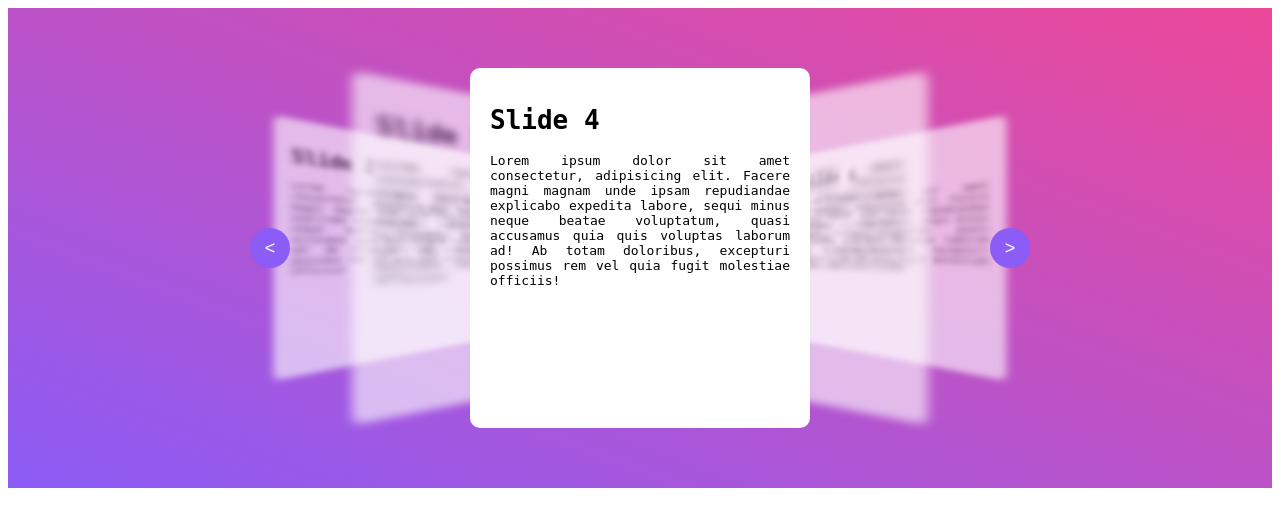
After one commit to Maliha-Akter/Freelancing-Job-Board_Project, a PHP site: page /Card.php in a window 1280 px wide. The commit adds this page. Shown: the top 527 px of the page. Run offline with PHP 8.4, Linux system fonts and the light colour scheme; a stand-in replaces the project's code that opens the database connection.

```diff
--- /dev/null
+++ b/Card.js
@@ -0,0 +1,51 @@
+let items = document.querySelectorAll('.slider .item');
+let next = document.getElementById('next');
+let prev = document.getElementById('prev');
+
+let active = 3;
+
+function loadShow() {
+    let stt = 0;
+    items[active].style.transform = `none`;
+    items[active].style.zIndex = 1;
+    items[active].style.filter = 'none';
+    items[active].style.opacity = 1;
+    for (var i = active + 1; i < items.length; i++) {
+        stt++;
+        items[i].style.transform = `translateX(${120 * stt}px) scale(${1 - 0.2 * stt}) perspective(16px) rotateY(-1deg)`;
+        items[i].style.zIndex = -stt;
+        items[i].style.filter = 'blur(5px)';
+        items[i].style.opacity = stt > 2 ? 0 : 0.6;
+    }
+    stt = 0;
+    for (var i = active - 1; i >= 0; i--) {
+        stt++;
+        items[i].style.transform = `translateX(${-120 * stt}px) scale(${1 - 0.2 * stt}) perspective(16px) rotateY(1deg)`;
+        items[i].style.zIndex = -stt;
+        items[i].style.filter = 'blur(5px)';
+        items[i].style.opacity = stt > 2 ? 0 : 0.6;
+    }
+}
+
+function nextSlide() {
+    active = active + 1 < items.length ? active + 1 : 0;
+    loadShow();
+}
+
+function prevSlide() {
+    active = active - 1 >= 0 ? active - 1 : items.length - 1;
+    loadShow();
+}
+
+loadShow();
+
+next.onclick = function () {
+    nextSlide();
+};
+
+prev.onclick = function () {
+    prevSlide();
+};
+
+// Automatically slide every 2 seconds
+setInterval(nextSlide, 4000);
--- /dev/null
+++ b/Card.php
@@ -0,0 +1,48 @@
+<!DOCTYPE html>
+<html lang="en">
+<head>
+  <meta charset="UTF-8">
+  <meta http-equiv="X-UA-Compatible" content="IE=edge">
+  <meta name="viewport" content="width=device-width, initial-scale=1.0">
+  <title>Document</title>
+  <link rel="stylesheet" href="Card.css">
+</head>
+<body>
+  <div class="container">
+    <div class="slider">
+      <div class="item">
+          <h1 class="card-text">Slide 1</h1>
+          Lorem ipsum dolor sit amet consectetur, adipisicing elit. Facere magni magnam unde ipsam repudiandae explicabo expedita labore, sequi minus neque beatae voluptatum, quasi accusamus quia quis voluptas laborum ad! Ab totam doloribus, excepturi possimus rem vel quia fugit molestiae officiis!
+      </div>
+      <div class="item">
+          <h1 class="card-text">Slide 2</h1>
+          Lorem ipsum dolor sit amet consectetur, adipisicing elit. Facere magni magnam unde ipsam repudiandae explicabo expedita labore, sequi minus neque beatae voluptatum, quasi accusamus quia quis voluptas laborum ad! Ab totam doloribus, excepturi possimus rem vel quia fugit molestiae officiis!
+      </div>
+      <div class="item">
+          <h1 class="card-text">Slide 3</h1>
+          Lorem ipsum dolor sit amet consectetur, adipisicing elit. Facere magni magnam unde ipsam repudiandae explicabo expedita labore, sequi minus neque beatae voluptatum, quasi accusamus quia quis voluptas laborum ad! Ab totam doloribus, excepturi possimus rem vel quia fugit molestiae officiis!
+      </div>
+      <div class="item">
+          <h1 class="card-text">Slide 4</h1>
+          Lorem ipsum dolor sit amet consectetur, adipisicing elit. Facere magni magnam unde ipsam repudiandae explicabo expedita labore, sequi minus neque beatae voluptatum, quasi accusamus quia quis voluptas laborum ad! Ab totam doloribus, excepturi possimus rem vel quia fugit molestiae officiis!
+      </div>
+      <div class="item">
+          <h1 class="card-text">Slide 5</h1>
+          Lorem ipsum dolor sit amet consectetur, adipisicing elit. Facere magni magnam unde ipsam repudiandae explicabo expedita labore, sequi minus neque beatae voluptatum, quasi accusamus quia quis voluptas laborum ad! Ab totam doloribus, excepturi possimus rem vel quia fugit molestiae officiis!
+      </div>
+      <div class="item">
+          <h1 class="card-text">Slide 6</h1>
+          Lorem ipsum dolor sit amet consectetur, adipisicing elit. Facere magni magnam unde ipsam repudiandae explicabo expedita labore, sequi minus neque beatae voluptatum, quasi accusamus quia quis voluptas laborum ad! Ab totam doloribus, excepturi possimus rem vel quia fugit molestiae officiis!
+      </div>
+      <div class="item">
+          <h1 class="card-text">Slide 7</h1>
+          Lorem ipsum dolor sit amet consectetur, adipisicing elit. Facere magni magnam unde ipsam repudiandae explicabo expedita labore, sequi minus neque beatae voluptatum, quasi accusamus quia quis voluptas laborum ad! Ab totam doloribus, excepturi possimus rem vel quia fugit molestiae officiis!
+      </div>
+      <button id="next" class="card-button">></button>
+      <button id="prev" class="card-button"><</button>
+    </div>
+  </div>
+
+  <script src="Card.js"></script>
+</body>
+</html>
```
Also changed, not shown: Card.css (line endings or trailing spaces).
